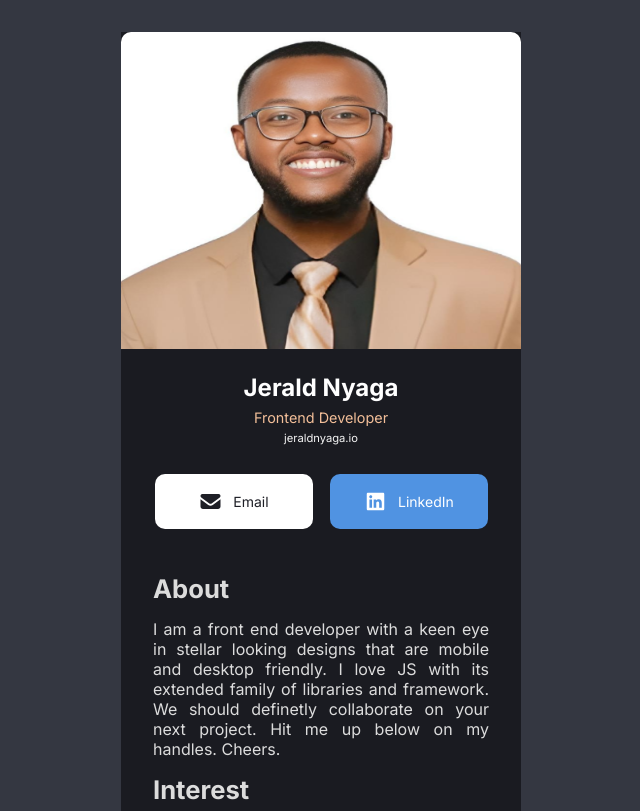
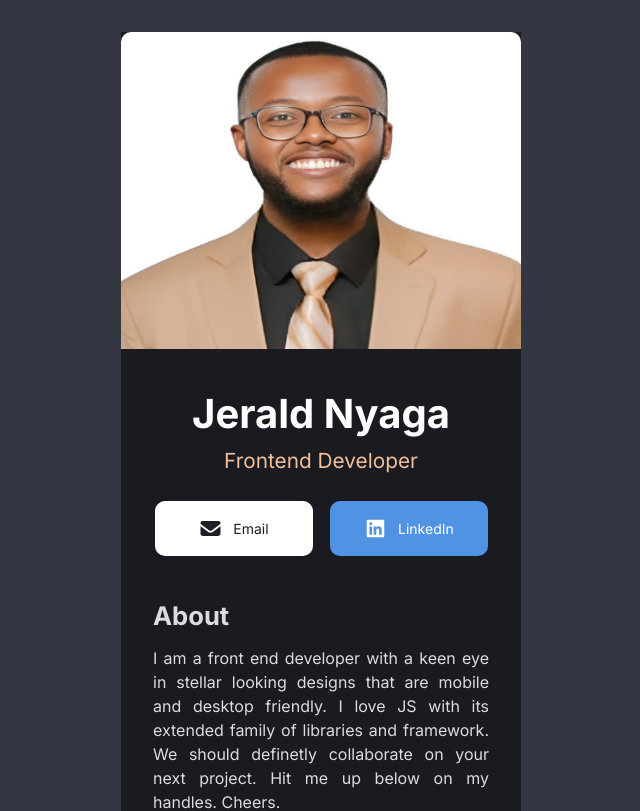
Before and after one commit to JeraldNyaga/demo-business-card, a React (Vite) app: page / in a window 1280 px wide. Shown: the top 811 px of the page, without its empty margins (319-959 px from the left). Built offline with nearby package versions, Linux system fonts and the light colour scheme.

Commit message:
Bigger name add more line height

```diff
--- a/src/components/Header.jsx
+++ b/src/components/Header.jsx
@@ -14,7 +14,6 @@ export const Header = () => {
 				/>
 				<h1>Jerald Nyaga</h1>
 				<h3>Frontend Developer</h3>
-				<small>jeraldnyaga.io</small>
 				<div className="socials">
 					<Button
 						className="btn btn-email"
--- a/src/index.css
+++ b/src/index.css
@@ -10,7 +10,7 @@ body {
 }
 
 .container {
-	background-color: #1A1B21;
+	background-color: #1a1b21;
 	margin: 2em auto;
 	padding: 0;
 	max-width: 400px;
@@ -27,20 +27,17 @@ body {
 }
 .header h1 {
 	font-weight: bold;
-	font-size: 1.5rem;
+	font-size: 2.5rem;
 	color: #fff;
 	margin-top: 1em;
 }
 .header h3 {
 	font-weight: normal;
 	color: #f3bf99;
-	font-size: 0.9rem;
+	font-size: 1.3rem;
 	margin-top: 0.5em;
 }
-.header small {
-	color: #f5f5f5;
-	font-size: 0.7rem;
-}
+
 .user {
 	display: block;
 	width: 100%;
@@ -77,15 +74,15 @@ body {
 	color: #1e1f26;
 }
 .btn-email:hover,
-.btn-email:focus{
+.btn-email:focus {
 	background-color: #5093e2;
 	color: #dcdcdc;
 }
 
 .btn-linkedIn:hover,
-.btn-linkedIn:focus{
+.btn-linkedIn:focus {
 	color: #1e1f26;
-    background-color: #918E9B;
+	background-color: #918e9b;
 }
 
 .socials {
@@ -95,14 +92,15 @@ body {
 
 .main-comp p {
 	text-align: justify;
-	margin-bottom: 0.8em;
+	margin-bottom: 1.4em;
+	line-height: 1.5rem;
 }
 
 .main-comp h2 {
 	font-size: 1.6em;
 	margin: 0.6em 0;
 }
-footer{
+footer {
 	background-color: #161619;
 	padding: 1em 2em;
 	display: flex;
@@ -110,16 +108,16 @@ footer{
 	justify-content: space-between;
 }
 
-.foot-btn{
-    background-color: #918E9B;
+.foot-btn {
+	background-color: #918e9b;
 	padding: 10px;
 	line-height: 0;
 	border-radius: 8px;
 }
-.foot-btn img{
+.foot-btn img {
 	height: 25px;
 	width: 25px;
 }
-.foot-btn:hover{
+.foot-btn:hover {
 	background-color: #fff;
 }
```
Lines whose indentation alone changed are shown as unchanged.
